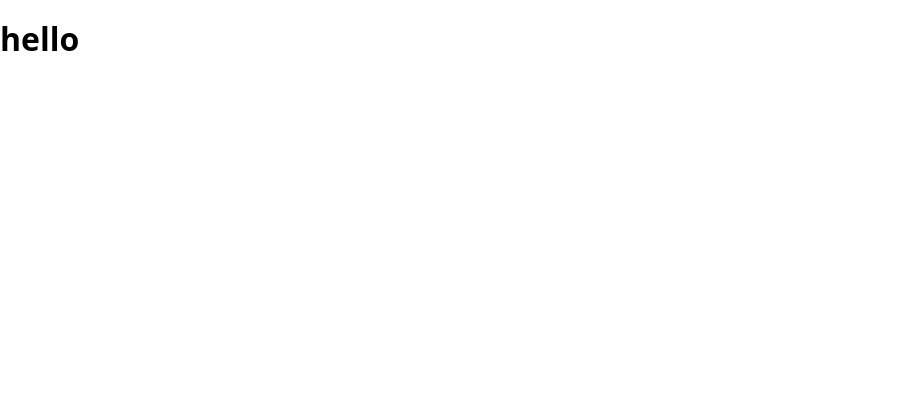
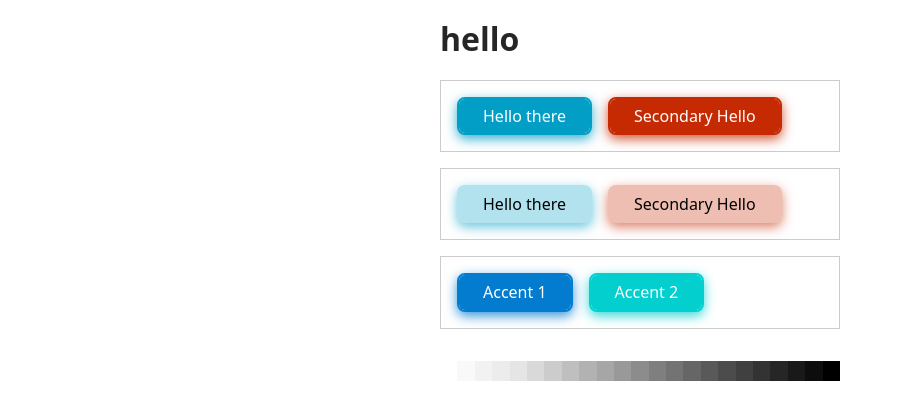
Before and after one commit to jpinsd/p-m, a plain HTML site: page index.html in a window 1280 px wide. Shown: the whole page, without its empty margins (0-901 px from the left). Drawn offline with Linux system fonts and the light colour scheme.

Commit message:
initial demo components. Set up calculated color system.

```diff
--- a/css/components/components.css
+++ b/css/components/components.css
@@ -0,0 +1,65 @@
+button {
+  --bkg : var(--primary);
+  --bkg-hover : var(--primary-hover);
+  --bkg-active : var(--primary-active);
+  --border: var(--bkg);
+
+  background-color: var(--bkg);
+  background-clip: padding-box;
+  color: white;
+  padding: .5em 1.5em;
+  -webkit-appearance: none;
+  appearance: none;
+  border-radius: .5em;
+  border: 2px solid var(--border);
+  box-shadow: 0 .25em .75em rgb(from var(--bkg) r g b / 80%);
+
+  transition: .2s;
+
+  &.-muted {
+    --bkg : var(--primary-muted);
+    --bkg-hover : var(--primary-muted-hover);
+    --bkg-active : var(--primary-muted-active);
+    --border: var(--bkg);
+    box-shadow: 0 .25em .75em rgb(from var(--bkg) r g b / 60%);
+
+    color: CanvasText;
+  }
+
+  &.-secondary {
+  --bkg : var(--secondary);
+  --bkg-hover : var(--secondary-hover);
+  --bkg-active : var(--secondary-active);
+
+    &.-muted {
+      --bkg : var(--secondary-muted);
+      --bkg-hover : var(--secondary-muted-hover);
+      --bkg-active : var(--secondary-muted-active);
+    }
+  }
+
+  &.-accent1 {
+    --bkg: var(--accent1);
+    --bkg-hover : var(--accent1-hover);
+    --bkg-active : var(--accent1-active);
+  }
+
+  &.-accent2 {
+    --bkg: var(--accent2);
+    --bkg-hover : var(--accent2-hover);
+    --bkg-active : var(--accent2-active);
+  }
+
+
+  &:hover {
+    background-color: var(--bkg-hover);
+    --border: var(--bkg-hover);
+    box-shadow: 0 .25em 1.25em rgb(from var(--bkg-hover) r g b / 95%);
+  }
+
+  &:active {
+    background-color: var(--bkg-active);
+    --border: var(--bkg-active);
+    box-shadow: 0 .15em .5em rgb(from var(--bkg-active) r g b / 95%);
+  }
+}
--- a/css/utilities/colors.css
+++ b/css/utilities/colors.css
@@ -3,20 +3,85 @@
 1 - accept a single color for the primary.
 2 - calculate a left and a right analogous color for accents.
 3 - calculate a complimentary color for CTAs
-4 - set gray scale ramp. subtle light grays, darker grays
-
-*** what about opacity instead of solid grays?
-*** light theme uses black with high levels of transparency.
-*** Dark theme uses white with same levels.
-
-
-
-
+4 - set gray scale ramp using CanvasText to auto
+    switch from black to white depending on dark or light mode
 
 */
 
 
 :root {
-  --primary: #008AC5;
-  --secondary: #E93D20;
+  /* utils */
+  --accent-angle: 12.25;
+
+  --primary: #039ec5;
+  --base: CanvasText;
+
+  --secondary: hsl(from var(--primary) calc(h + 180) s l);
+  --accent1  : hsl(from var(--primary) calc(h + var(--accent-angle)) s calc(l + 2));
+  --accent2  : hsl(from var(--primary) calc(h - var(--accent-angle)) s calc(l + 2));
+
+
+  /* override calculated colors with static */
+  /*
+    --base: rebeccapurple;
+    --secondary: #b720e9;
+    --accent1: #003FC5;
+    --accent2: #00C5B3;
+  */
 }
+
+
+:root {
+  --primary-hover         : hsl(from var(--primary) h calc(s + 5) calc(l + 7));
+  --primary-active        : hsl(from var(--primary) h calc(s + 5) calc(l - 7));
+  --primary-muted         : hsl(from var(--primary) h s l / 30%);
+  --primary-muted-active  : hsl(from var(--primary) h calc(s + 5) calc(l - 7) / 30%);
+  --primary-muted-hover   : hsl(from var(--primary) h calc(s + 5) calc(l + 7) / 30%);
+
+  --secondary-hover       : hsl(from var(--secondary) h calc(s + 10) calc(l + 7));
+  --secondary-active      : hsl(from var(--secondary) h calc(s + 10) calc(l - 7));
+  --secondary-muted       : hsl(from var(--secondary) h s l / 30%);
+  --secondary-muted-hover : hsl(from var(--secondary) h calc(s + 10) calc(l + 7) / 30%);
+  --secondary-muted-active: hsl(from var(--secondary) h calc(s + 10) calc(l - 7) / 30%);
+
+  --accent1-active        : hsl(from var(--accent1) h calc(s + 8) calc(l - 5));
+  --accent2-hover         : hsl(from var(--accent2) h calc(s + 8) calc(l + 5));
+  --accent2-active        : hsl(from var(--accent2) h calc(s + 8) calc(l - 5));
+  --accent1-hover         : hsl(from var(--accent1) h calc(s + 8) calc(l + 5));
+
+
+
+
+  --base-000: rgb(from var(--base) r g b / 0);
+  --base-025: rgb(from var(--base) r g b / 2.5%);
+  --base-050: rgb(from var(--base) r g b / 5%);
+  --base-075: rgb(from var(--base) r g b / 7.5%);
+  --base-100: rgb(from var(--base) r g b / 10%);
+  --base-150: rgb(from var(--base) r g b / 15%);
+  --base-200: rgb(from var(--base) r g b / 20%);
+  --base-250: rgb(from var(--base) r g b / 25%);
+  --base-300: rgb(from var(--base) r g b / 30%);
+  --base-350: rgb(from var(--base) r g b / 35%);
+  --base-400: rgb(from var(--base) r g b / 40%);
+  --base-450: rgb(from var(--base) r g b / 45%);
+  --base-500: rgb(from var(--base) r g b / 50%);
+  --base-550: rgb(from var(--base) r g b / 55%);
+  --base-600: rgb(from var(--base) r g b / 60%);
+  --base-650: rgb(from var(--base) r g b / 65%);
+  --base-700: rgb(from var(--base) r g b / 70%);
+  --base-750: rgb(from var(--base) r g b / 75%);
+  --base-800: rgb(from var(--base) r g b / 80%);
+  --base-850: rgb(from var(--base) r g b / 85%);
+  --base-900: rgb(from var(--base) r g b / 90%);
+  --base-950: rgb(from var(--base) r g b / 95%);
+  --base-999: rgb(from var(--base) r g b / 1);
+
+
+  @media (prefers-color-scheme: dark) {
+    /* --base: #0070FF;
+    --accent1  : hsl(from var(--primary) calc(h + 122.25) s calc(l + 2)); */
+
+  }
+
+
+}
--- a/index.html
+++ b/index.html
@@ -6,8 +6,63 @@
   <meta name='viewport' content='width=device-width, initial-scale=1.0'>
   <link rel='stylesheet' href='css/styles.css'>
   <title>P -M test page</title>
+
+  <style>
+    :root{color-scheme: light dark;}
+    html {background: Canvas; color: var(--base-850)}
+    body {width: min(100vw - 4rem, 400px); margin: auto;}
+
+    .card {display: flex; gap: 1rem; border: 1px solid var(--base-200); margin: 1rem 0; padding: 1rem}
+    .grays {display: flex; margin: 2rem 0; outline: 0 solid rgb(from CanvasText r g b / 10%); outline-offset: .25em}
+    .square {width: 20px; height: 20px;}
+
+
+  </style>
 </head>
 <body>
   <h1>hello</h1>
+  <div class='card'>
+    <button>Hello there</button>
+    <button class="-secondary">Secondary Hello</button>
+  </div>
+
+  <div class='card'>
+    <button class="-muted">Hello there</button>
+    <button class="-secondary -muted">Secondary Hello</button>
+  </div>
+
+  <div class='card'>
+    <button class="-accent1">Accent 1</button>
+    <button class="-accent2">Accent 2</button>
+  </div>
+
+  <div class='grays'>
+    <div class='square' style='background: var(--base-000)'></div>
+    <div class='square' style='background: var(--base-025)'></div>
+    <div class='square' style='background: var(--base-050)'></div>
+    <div class='square' style='background: var(--base-075)'></div>
+    <div class='square' style='background: var(--base-100)'></div>
+    <div class='square' style='background: var(--base-150)'></div>
+    <div class='square' style='background: var(--base-200)'></div>
+    <div class='square' style='background: var(--base-250)'></div>
+    <div class='square' style='background: var(--base-300)'></div>
+    <div class='square' style='background: var(--base-350)'></div>
+    <div class='square' style='background: var(--base-400)'></div>
+    <div class='square' style='background: var(--base-450)'></div>
+    <div class='square' style='background: var(--base-500)'></div>
+    <div class='square' style='background: var(--base-550)'></div>
+    <div class='square' style='background: var(--base-600)'></div>
+    <div class='square' style='background: var(--base-650)'></div>
+    <div class='square' style='background: var(--base-700)'></div>
+    <div class='square' style='background: var(--base-750)'></div>
+    <div class='square' style='background: var(--base-800)'></div>
+    <div class='square' style='background: var(--base-850)'></div>
+    <div class='square' style='background: var(--base-900)'></div>
+    <div class='square' style='background: var(--base-950)'></div>
+    <div class='square' style='background: var(--base-999)'></div>
+
+  </div>
+
+
 </body>
 </html>
```
